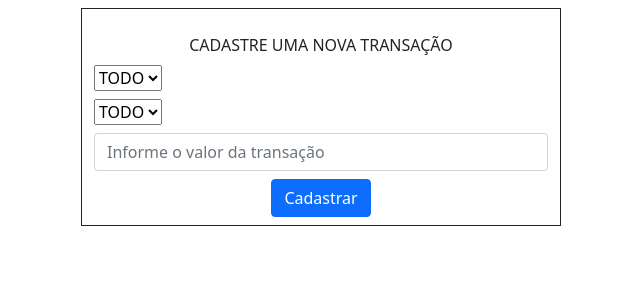
After one commit to abispo/curso-python-proway-202204, a Django app: template modulo_03_web/projeto_financas_pessoais/users/templates/transactions/create.html in a window 1280 px wide. The commit adds this page. Shown: the top 300 px of the page, without its empty margins (319-959 px from the left). Run offline with Django 4.2, Linux system fonts and the light colour scheme; the template is opened without the code that fills it, so the values that code supplies are empty.

Commit message:
Arquivos do projeto

```diff
--- a/modulo_03_web/projeto_financas_pessoais/accounts/models.py
+++ b/modulo_03_web/projeto_financas_pessoais/accounts/models.py
@@ -13,6 +13,7 @@ class Account(models.Model):
     def __str__(self):
         return self.name
 
+
 class Transaction(models.Model):
     debit_account = models.ForeignKey(Account, on_delete=models.CASCADE, related_name='debit_account')
     credit_account = models.ForeignKey(Account, on_delete=models.CASCADE, related_name='credit_account')
--- /dev/null
+++ b/modulo_03_web/projeto_financas_pessoais/users/templates/transactions/create.html
@@ -0,0 +1,43 @@
+{% extends 'base.html' %}
+
+{% block content %}
+    <div class="container border border-dark mt-2" style="max-width: 480px">
+        <div class="row mt-4">
+            <div class="col align-self-center text-center">
+                CADASTRE UMA NOVA TRANSAÇÃO
+            </div>
+        </div>
+        <form action="" method="POST">
+            {% csrf_token %}
+            <div class="row my-2">
+                <div class="col">
+                    <select name="menuDebitAccount" id="menuDebitAccount">
+                        <option value="TODO">TODO</option>
+                    </select>
+                </div>
+            </div>
+            <div class="row my-2">
+                <div class="col">
+                    <select name="menuCreditAccount" id="menuCreditAccount">
+                        <option value="TODO">TODO</option>
+                    </select>
+                </div>
+            </div>
+            <div class="row my-2">
+                <div class="col">
+                    <input
+                            type="number"
+                            name="txtValue"
+                            class="form-control"
+                            placeholder="Informe o valor da transação"
+                    >
+                </div>
+            </div>
+            <div class="row mb-2">
+                <div class="col d-flex justify-content-center">
+                    <button class="btn btn-primary" type="submit">Cadastrar</button>
+                </div>
+            </div>
+            </form>
+    </div>
+{% endblock %}
--- a/modulo_03_web/projeto_financas_pessoais/users/urls.py
+++ b/modulo_03_web/projeto_financas_pessoais/users/urls.py
@@ -10,5 +10,8 @@ urlpatterns = [
 
     # Contas do usuário
     path('me/accounts/create', views.create_account, name='create_account'),
-    path('me/accounts', views.list_accounts, name='list_accounts')
+    path('me/accounts', views.list_accounts, name='list_accounts'),
+
+    # Transações
+    path('me/transactions/create', views.create_transaction, name='create_transaction')
 ]
```
Also changed, not shown: modulo_03_web/projeto_financas_pessoais/users/templates/users/index.html (+12 -1 lines), modulo_03_web/projeto_financas_pessoais/users/views.py (+12 -2 lines).
